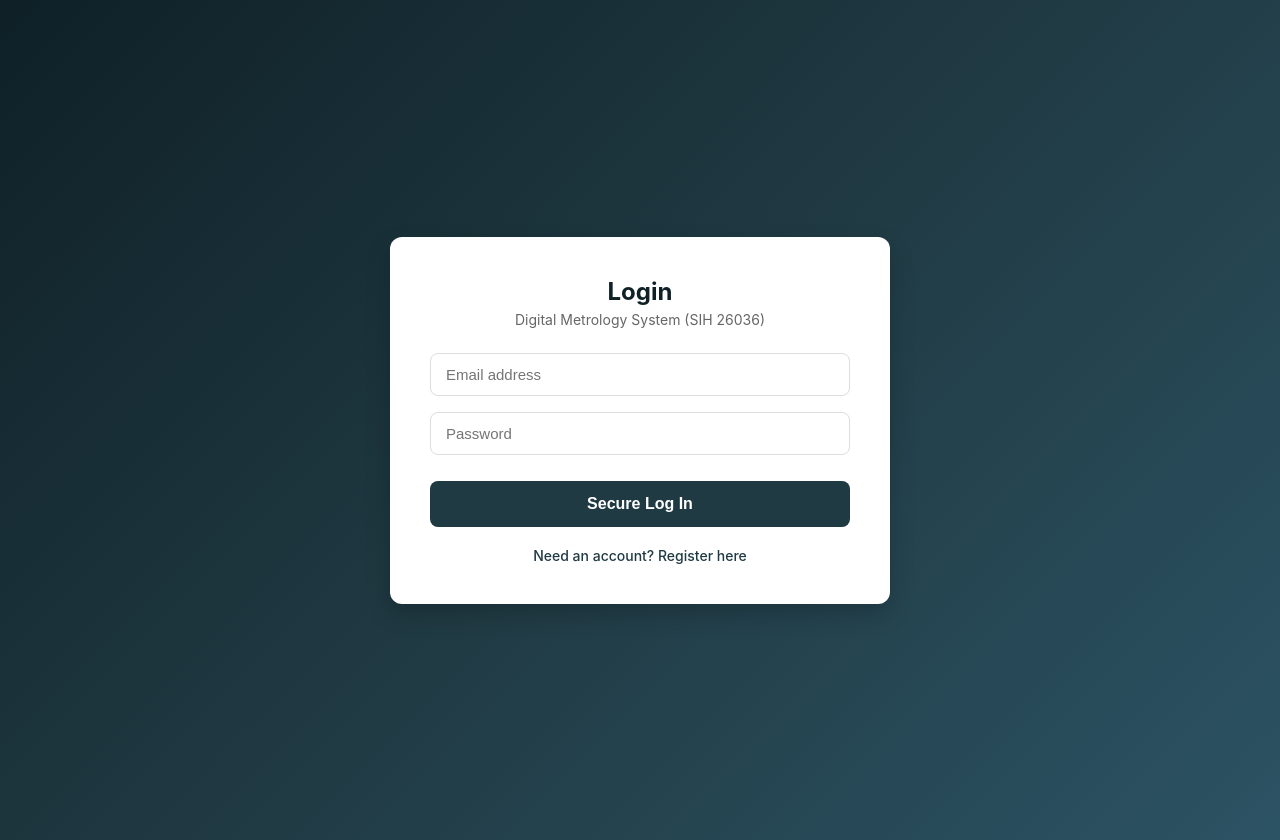
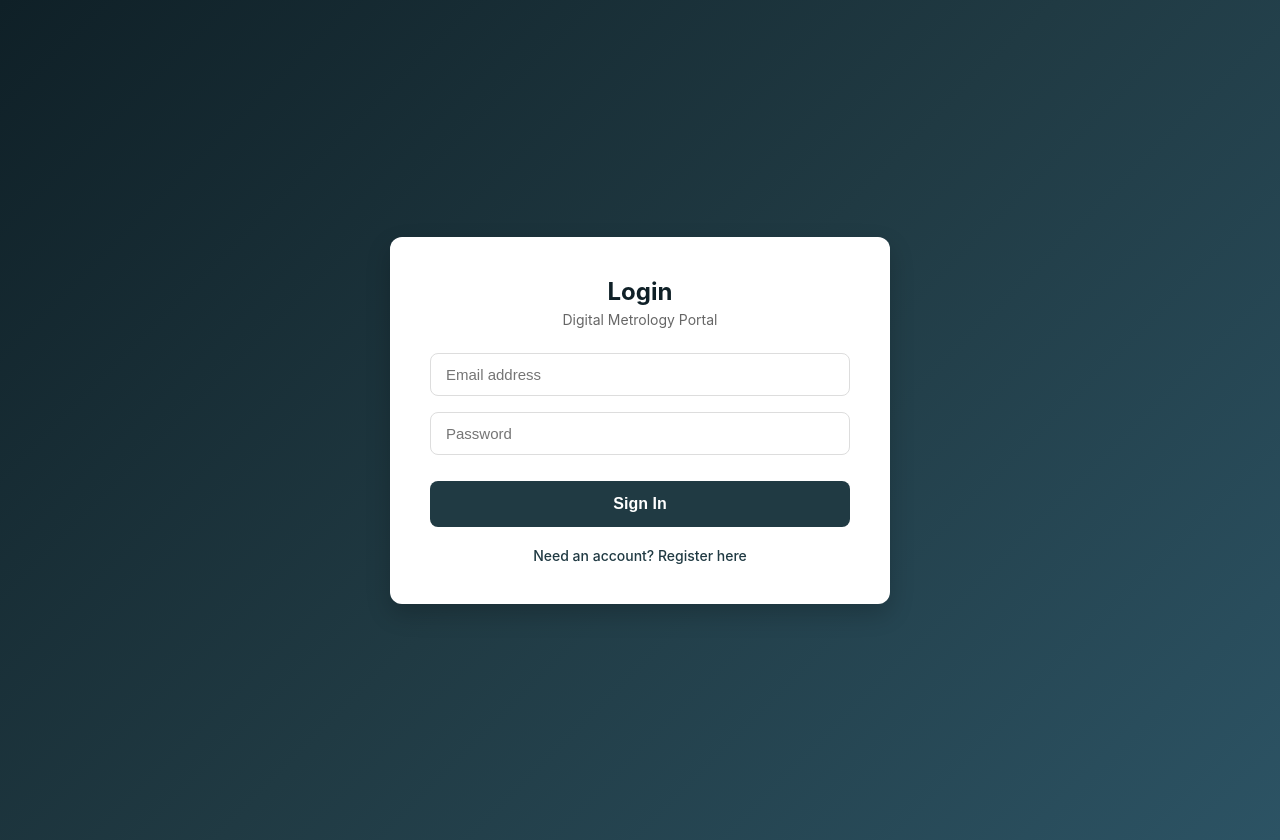
Before and after one commit to kushagra016/Legal-Metrology-Portal, a React (Vite) app in the folder web-app/: page / in a window 1280 px wide. Built offline with nearby package versions, Linux system fonts and the light colour scheme.

Commit message:
Changed Some Basic UI

```diff
--- a/web-app/index.html
+++ b/web-app/index.html
@@ -4,7 +4,7 @@
     <meta charset="UTF-8" />
     <link rel="icon" type="image/svg+xml" href="/favicon.svg" />
     <meta name="viewport" content="width=device-width, initial-scale=1.0" />
-    <title>web-app</title>
+    <title>Digital Metrology Portal</title>
   </head>
   <body>
     <div id="root"></div>
--- a/web-app/src/Auth.jsx
+++ b/web-app/src/Auth.jsx
@@ -54,7 +54,7 @@ export default function Auth() {
       <div className="auth-card">
         <div className="auth-header">
           <h2>{isLogin ? 'Login' : 'Register Stakeholder'}</h2>
-          <p>Digital Metrology System (SIH 26036)</p>
+          <p>Digital Metrology Portal</p>
         </div>
 
         {/* NEW: The notification banner that appears on the screen */}
@@ -108,7 +108,7 @@ export default function Auth() {
           />
 
           <button type="submit" disabled={isLoading}>
-            {isLoading ? 'Processing...' : (isLogin ? 'Secure Log In' : 'Create Account')}
+            {isLoading ? 'Processing...' : (isLogin ? 'Sign In' : 'Create Account')}
           </button>
         </form>
 
```
